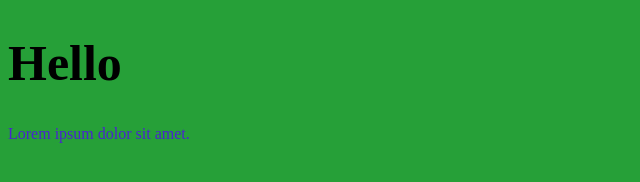
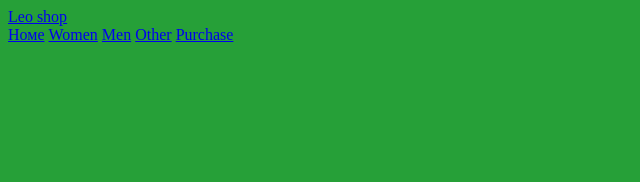
Before and after one commit to glavvalera/webSite, a plain HTML site: page index.html in a window 1280 px wide. Shown: the whole page, without its empty margins (0-640 px from the left). Drawn offline with Linux system fonts and the light colour scheme.

Commit message:
A little update

```diff
--- a/index.html
+++ b/index.html
@@ -4,10 +4,28 @@
     <meta charset="UTF-8" />
     <meta name="viewport" content="width=device-width, initial-scale=1.0" />
     <link rel="stylesheet" href="css/style.css" />
-    <title>Document</title>
+    <title>LEO SHOP</title>
   </head>
   <body>
-    <h1>Hello</h1>
-    <p>Lorem ipsum dolor sit amet.</p>
+    <header>
+      <div id="user_nav">
+        <div class="language_currency"></div>
+        <div class="user_account_nav"></div>
+      </div>
+      <div id="site_nav">
+        <div class="logo">
+          <a href="#">Leo shop</a>
+        </div>
+        <nav>
+          <div class="topnav">
+            <a href="#">Номе</a>
+            <a href="#">Women</a>
+            <a href="#">Men</a>
+            <a href="#">Other</a>
+            <a href="#">Purchase</a>
+          </div>
+        </nav>
+      </div>
+    </header>
   </body>
 </html>
```
